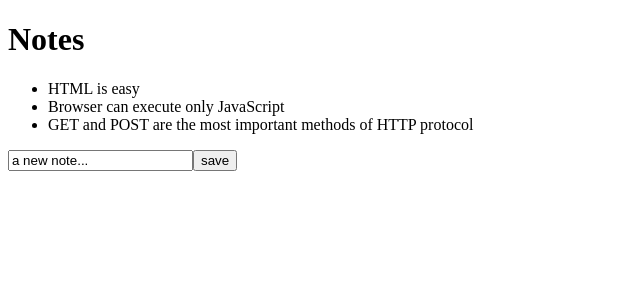
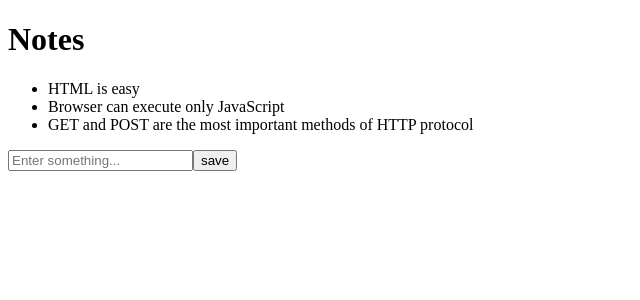
Before and after one commit to SarahBunker/FullStackOpen, a React (Vite) app in the folder part2/example1/: page / in a window 1280 px wide. Shown: the top 300 px of the page, without its empty margins (0-640 px from the left). Built offline with nearby package versions, Linux system fonts and the light colour scheme.

Commit message:
adding a placeholder

```diff
--- a/part2/example1/src/App.jsx
+++ b/part2/example1/src/App.jsx
@@ -3,7 +3,7 @@ import Note from "./components/Note"
 
 const App = ({notesInitial}) => {
   const [notes, setNotes] = useState(notesInitial);
-  const [newNote, setNewNote] = useState('a new note...');
+  const [newNote, setNewNote] = useState("");
 
   function addNote(event) {
     event.preventDefault();
@@ -13,6 +13,7 @@ const App = ({notesInitial}) => {
       id: notes.length + 1,
     }
     setNotes(notes.concat(NoteObject));
+    setNewNote("")
   }
 
   function handleNoteChange (event) {
@@ -26,7 +27,11 @@ const App = ({notesInitial}) => {
         {notes.map( note => <Note key={note.id} note={note}/>)}
       </ul>
       <form onSubmit={addNote}>
-        <input value={newNote} onChange={handleNoteChange}/>
+        <input
+          placeholder="Enter something..."
+          value={newNote}
+          onChange={handleNoteChange}
+        />
         <button type="submit">save</button>
       </form>
     </div>
```
